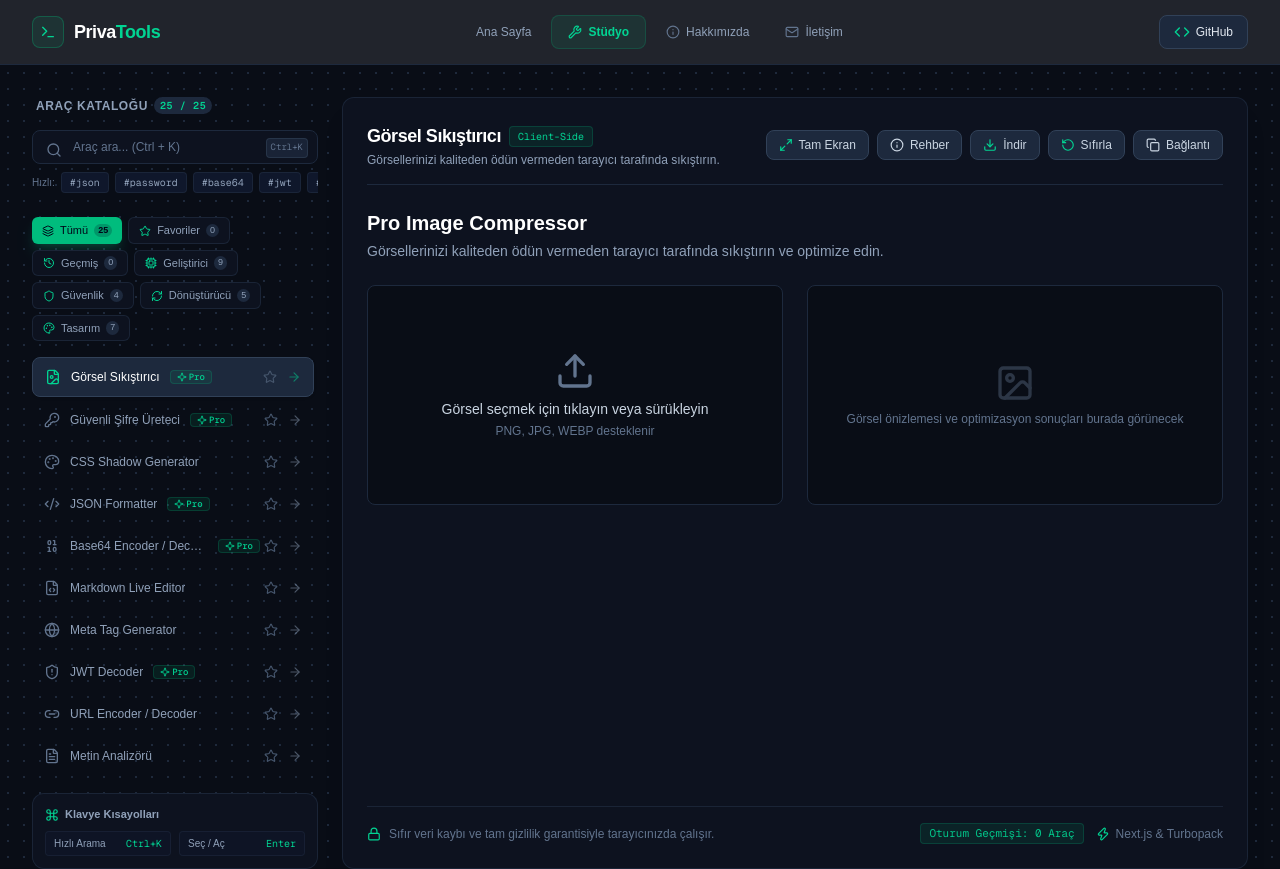
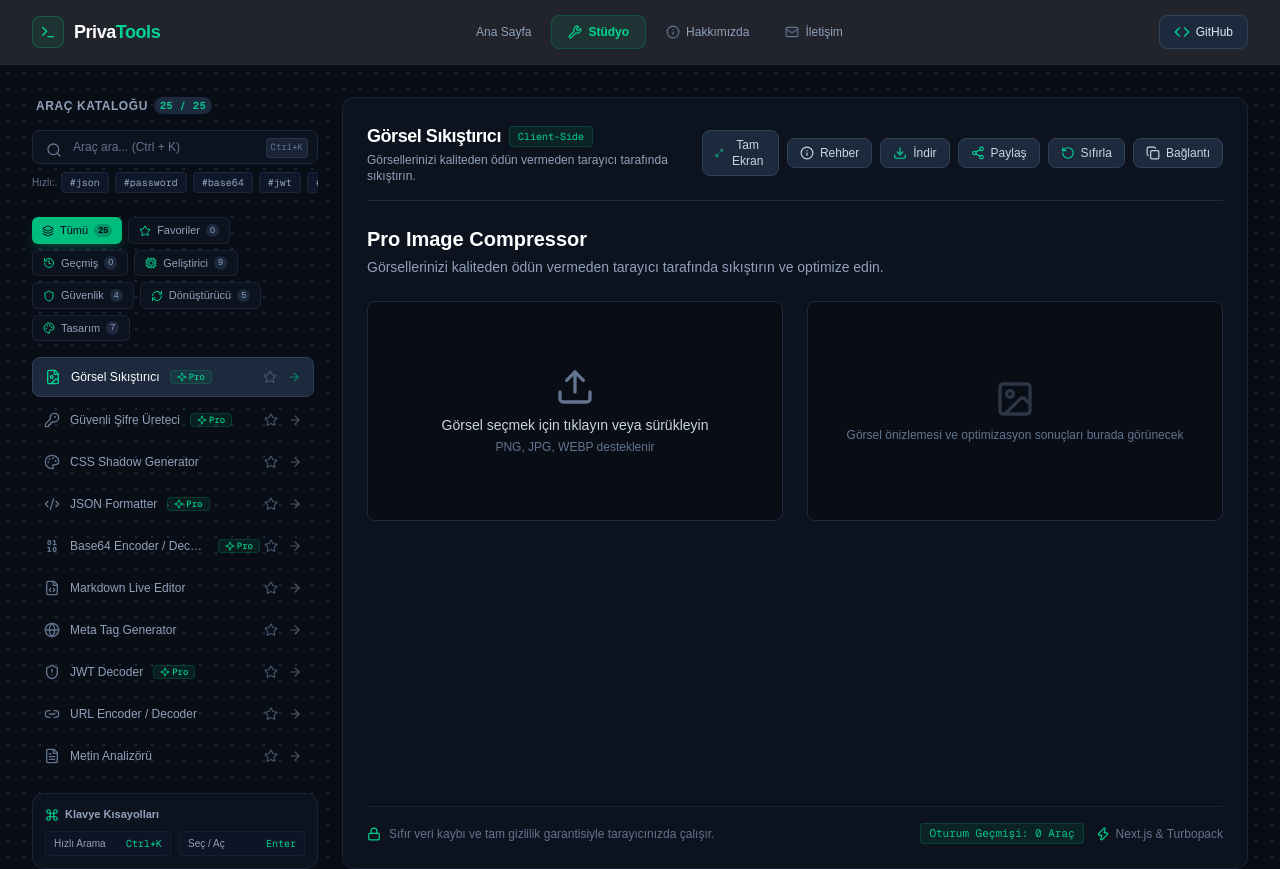
Before and after one commit to MuhammedEdev/privatools, a Next.js app: page /studio in a window 1280 px wide. Shown: the top 869 px of the page. Built offline with nearby package versions, Linux system fonts and the light colour scheme.

Commit message:
feat(studio): add native web share API action button to header for quick tool sharing

```diff
--- a/src/app/studio/page.tsx
+++ b/src/app/studio/page.tsx
@@ -6,7 +6,7 @@ import {
   FileImage, KeyRound, Palette, Code2, Binary, FileCode, Globe,
   ShieldAlert, Link2, FileText, Fingerprint, Code, Clock, Pipette,
   Regex, Hash, LayoutGrid, AlignLeft, QrCode, Ruler, Sparkles,
-  Braces, Keyboard, FileSpreadsheet, Link, ArrowRight, Search, Star, Layers, Shield, Cpu, RefreshCw, History, Check, Copy, Lock, Zap, RotateCcw, X, Maximize2, Minimize2, Trash2, Command, Download, Info, Sparkle, BellRing
+  Braces, Keyboard, FileSpreadsheet, Link, ArrowRight, Search, Star, Layers, Shield, Cpu, RefreshCw, History, Check, Copy, Lock, Zap, RotateCcw, X, Maximize2, Minimize2, Trash2, Command, Download, Info, Sparkle, BellRing, Share2
 } from "lucide-react";
 
 import ImageCompressor from "@/components/tools/ImageCompressor";
@@ -49,7 +49,6 @@ export default function StudioPage() {
 
   const searchInputRef = useRef<HTMLInputElement>(null);
 
-  // Toast Mesajı Gösterme Yardımcısı
   const showToast = (msg: string) => {
     setToastMessage(msg);
     setTimeout(() => {
@@ -57,7 +56,6 @@ export default function StudioPage() {
     }, 2500);
   };
 
-  // Ctrl + K ve Enter ile Hızlı Seçim Kısayolu Entegrasyonu
   useEffect(() => {
     const handleKeyDown = (e: KeyboardEvent) => {
       if ((e.ctrlKey || e.metaKey) && e.key.toLowerCase() === "k") {
@@ -188,6 +186,18 @@ export default function StudioPage() {
     setCopied(true);
     showToast("Sayfa bağlantısı panoya kopyalandı! 🔗");
     setTimeout(() => setCopied(false), 2000);
+  };
+
+  const handleShareTool = () => {
+    if (navigator.share) {
+      navigator.share({
+        title: `PrivaTools - ${activeToolObj.name}`,
+        text: activeToolObj.description,
+        url: window.location.href,
+      }).catch(() => {});
+    } else {
+      handleCopyToolInfo();
+    }
   };
 
   const handleSearchKeyDown = (e: React.KeyboardEvent<HTMLInputElement>) => {
@@ -478,6 +488,15 @@ export default function StudioPage() {
                 </button>
 
                 <button
+                  onClick={handleShareTool}
+                  className="bg-slate-800 hover:bg-slate-700 text-slate-300 px-3 py-1.5 rounded-lg text-xs font-medium transition flex items-center gap-1.5 border border-slate-700"
+                  title="Aracı veya bağlantıyı paylaş"
+                >
+                  <Share2 className="w-3.5 h-3.5 text-emerald-400" />
+                  <span>Paylaş</span>
+                </button>
+
+                <button
                   onClick={handleResetTool}
                   className="bg-slate-800 hover:bg-slate-700 text-slate-300 px-3 py-1.5 rounded-lg text-xs font-medium transition flex items-center gap-1.5 border border-slate-700"
                   title="Aracı sıfırla"
```
